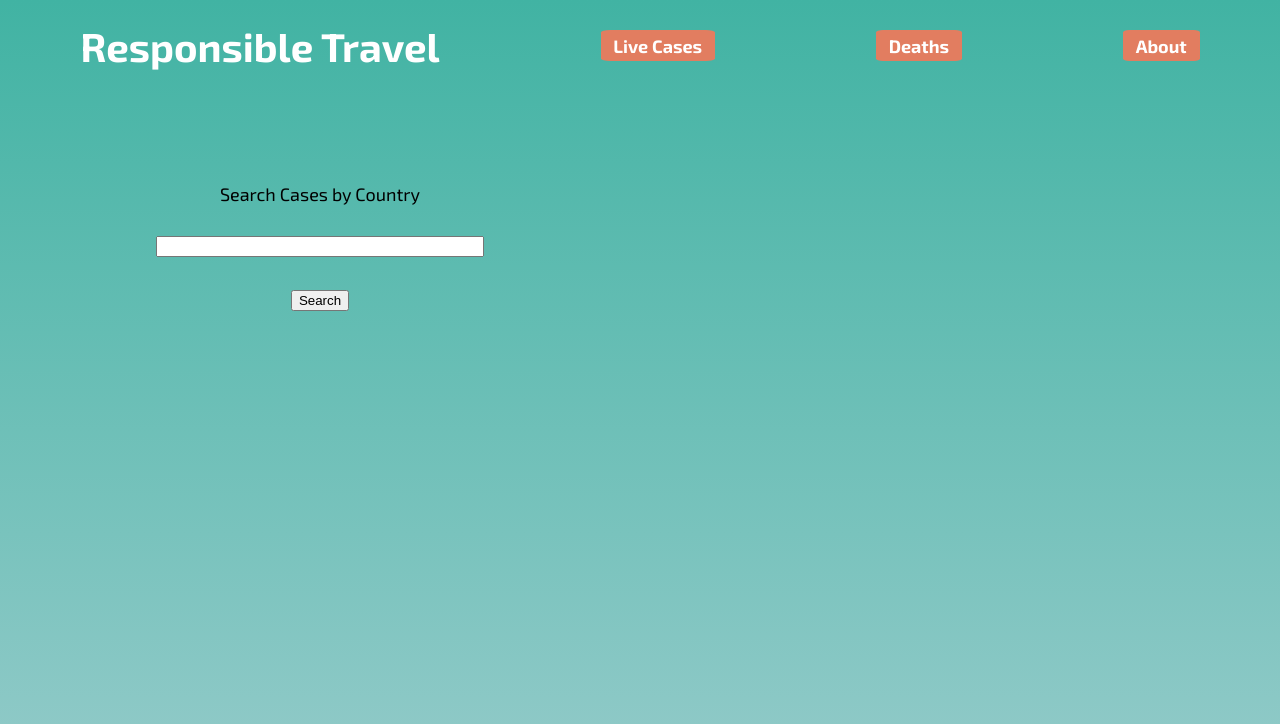
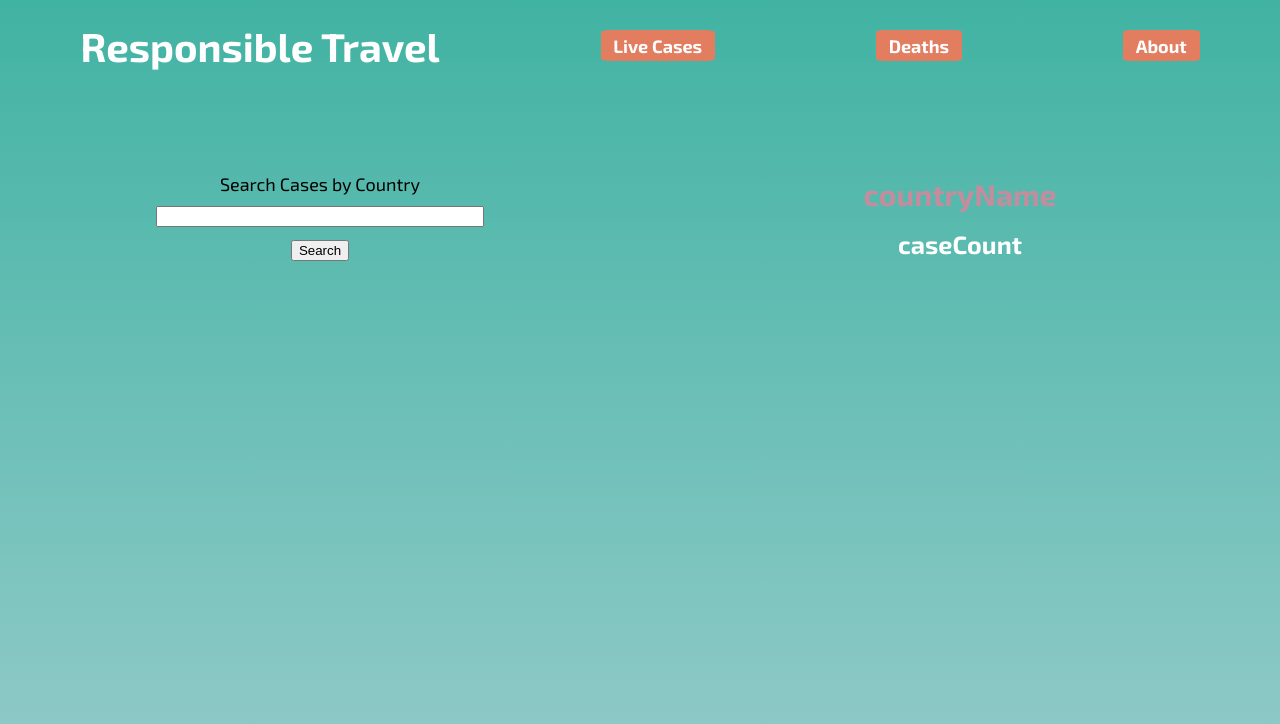
Before and after one commit to julianbrodsky/responsibleTravel, a plain HTML site: page cases.html in a window 1280 px wide. Drawn offline with Linux system fonts and the light colour scheme.

Commit message:
Lookup total cases by country

```diff
--- a/cases.html
+++ b/cases.html
@@ -19,15 +19,21 @@
         <li><a href="about.html">About</a></li>
     </ul></nav></header>
 
+    <section class="halfContainer">
+
         <section class="half">
             <h2>Search Cases by Country</h2>
             <input type="text" id="caseInput">
             <button id="submitCaseInput">Search</button>
         </section>
+
         <section class="half">
-        <h3 id="countryName"></h3>
-        <span id="caseCount"></span>
+            <h3 id="countryName">countryName</h3>
+            <span id="caseCount">caseCount</span>
         </section>
+
+    </section>
+
     <script src="main.js"></script>
 </body>
 </html>
--- a/main.js
+++ b/main.js
@@ -3,6 +3,8 @@ document.querySelector('#submitCaseInput').addEventListener('click', searchCount
 function searchCountryCases(){
 
 let userCountry = document.querySelector('#caseInput').value
+
+let slug = ''
 
 fetch(`https://api.covid19api.com/countries`)
     .then(res => res.json())
@@ -12,12 +14,27 @@ fetch(`https://api.covid19api.com/countries`)
             return(obj.Country === userCountry)
         })
     document.querySelector('#countryName').innerText = `Showing cases for ${userCountry}`
-    Window.slug = data[ind].slug
+    slug = data[ind].Slug
+    console.log(slug)
+
     })
 
-fetch(`https://api.covid19api.com/dayone/country/france`)
+    fetch(`https://api.covid19api.com/summary`)
     .then(res => res.json())
     .then(data => {
-        console.log(data)
+
+        let index = data.Countries.findIndex( obj => {
+            return(obj.Country === userCountry)})
+
+        let countryData = data.Countries[index]
+        document.querySelector('#caseCount').innerText = `Total confirmed cases in ${userCountry}: ${countryData.TotalConfirmed}`
     })
+
+// fetch(`https://api.covid19api.com/live/country/${slug}/status/confirmed`)
+//     .then(res => res.json())
+//     .then(data => {
+//         console.log(data)
+//         console.log(slug)
+//         console.log(`https://api.covid19api.com/live/country/${slug}/status/confirmed`)
+//     })
 }
--- a/style.css
+++ b/style.css
@@ -35,16 +35,19 @@ a{
     text-decoration: none;
     color: white;
 }
+.halfContainer{
+    display: flex;
+    flex-flow: row;
+}
 
 .half{
-    width: 50%;
-    height: 20%;
     display: flex;
+    flex: 1;
+    height: 10rem;
+    justify-content: space-around;
+    align-items: center;
     flex-flow: column wrap;
-    align-items: center;
-    justify-content: space-around;
 }
-
 #caseInput{
     width: 50%;
 }
@@ -52,3 +55,15 @@ a{
 h2{
     font-size: 1.8rem;
 }
+
+#countryName{
+    color: #C38D9E;
+    font-size: 3rem;
+    font-weight: 700;
+}
+
+#caseCount{
+    color: white;
+    font-size: 2.5rem;
+    font-weight: 700;
+}
```
Lines whose indentation alone changed are shown as unchanged.
